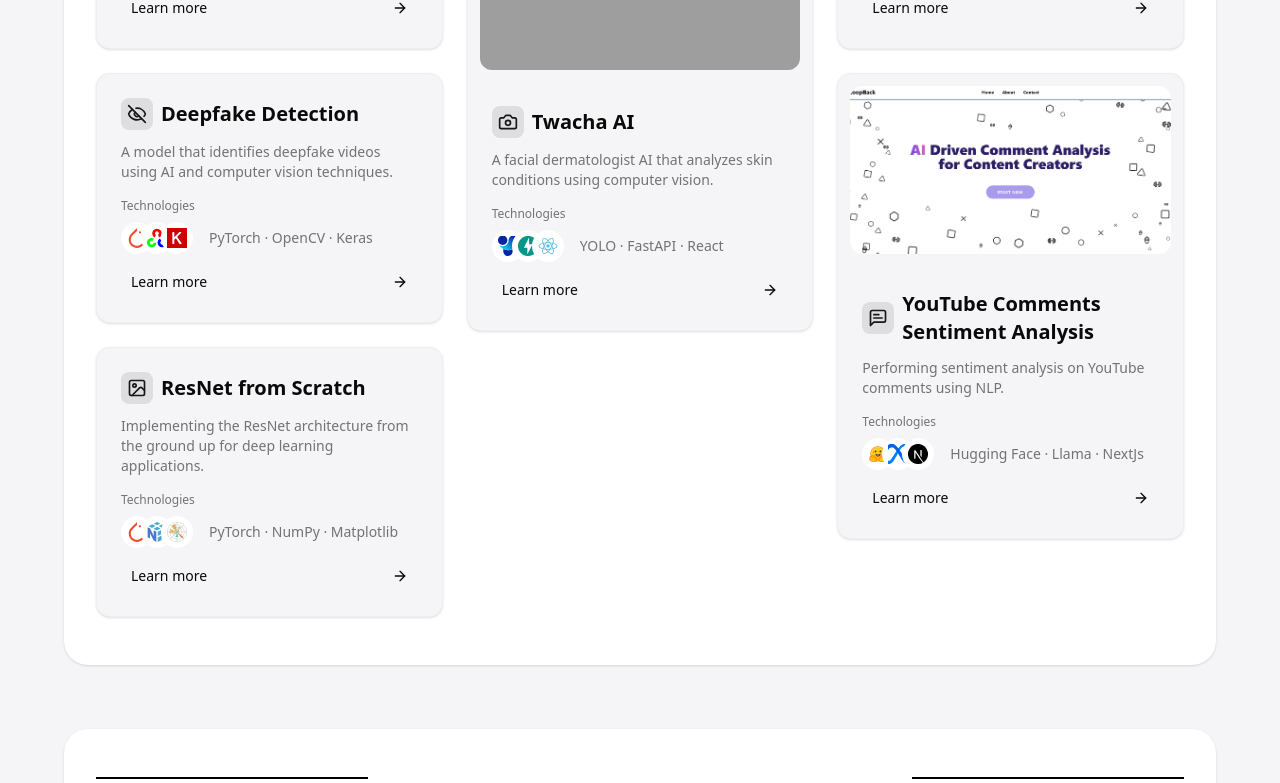
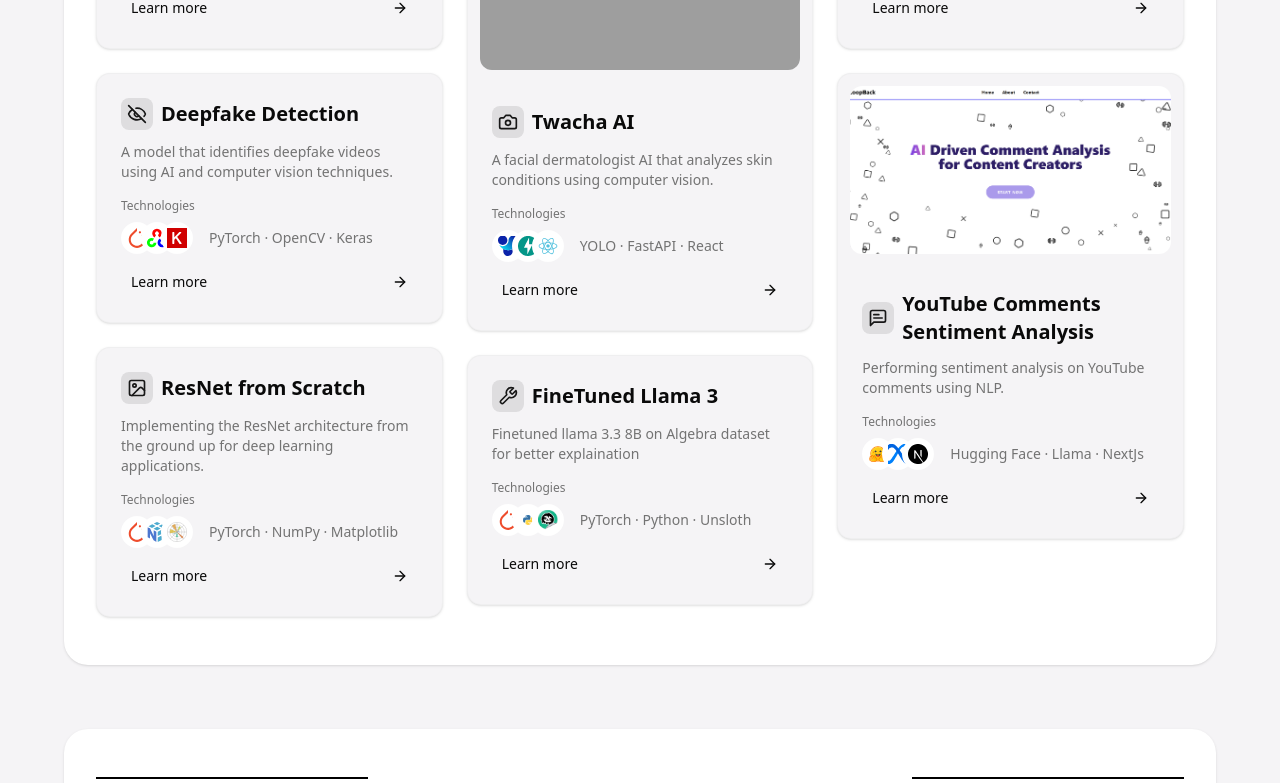
Before and after one commit to Arman176001/Portfolio3.0, a Next.js app: page / in a window 1280 px wide. Shown: the part 2252-3035 px from the top of the page. Built offline with nearby package versions, Linux system fonts and the light colour scheme; grey boxes are pictures that could not be loaded; a web font is replaced by a local one.

Commit message:
Updated Projects

```diff
--- a/components/projectsData.tsx
+++ b/components/projectsData.tsx
@@ -1,7 +1,7 @@
 "use client"
 
 import React from "react"
-import { BrainCircuit, EyeOff, Code, Camera, Gamepad2, Image, MessageSquareText } from "lucide-react"
+import { BrainCircuit, EyeOff, Code, Camera, Gamepad2, Image, MessageSquareText, Wrench } from "lucide-react"
 
 export interface ProjectCard {
     title: string
@@ -77,6 +77,18 @@ export const projects: ProjectCard[] = [
         link : "https://github.com/kaavya7705/twacha-ai"
     },
     {
+        title: "FineTuned Llama 3 ",
+        description: "Finetuned llama 3.3 8B on Algebra dataset for better explaination",
+        icon: <Wrench className="h-5 w-5" />,
+        bgColor: "bg-gradient-to-br from-yellow-50 to-orange-50 dark:from-yellow-950/30 dark:to-orange-950/30",
+        techStack: [
+            { name: "PyTorch", icon: "/icons/pytorch.svg" },
+            { name: "Python", icon: "/icons/python.svg" },
+            { name: "Unsloth", icon: "/icons/unsloth.png" },
+        ],
+        link : "https://huggingface.co/Arman176/Llama-Algebra/tree/main"
+    },
+    {
         title: "FlappyBird AI",
         description: "An AI agent trained to play Flappy Bird using reinforcement learning.",
         icon: <Gamepad2 className="h-5 w-5" />,
```
Also changed, not shown: public/icons/unsloth.png (added).
